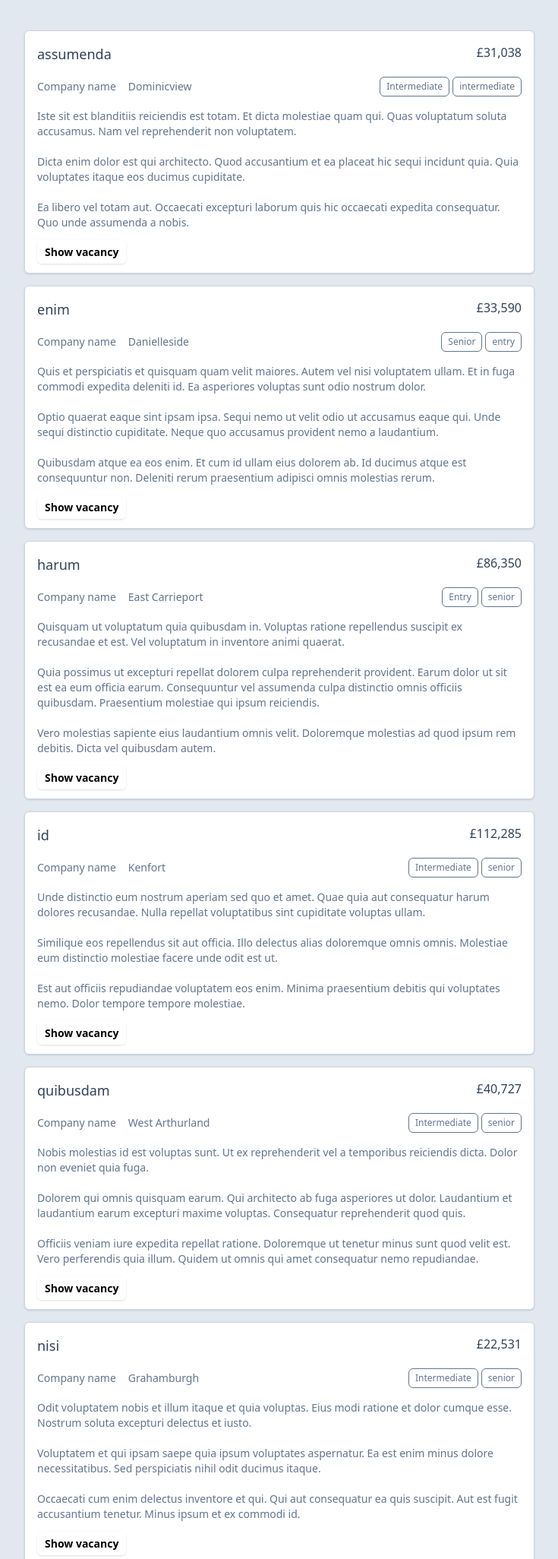
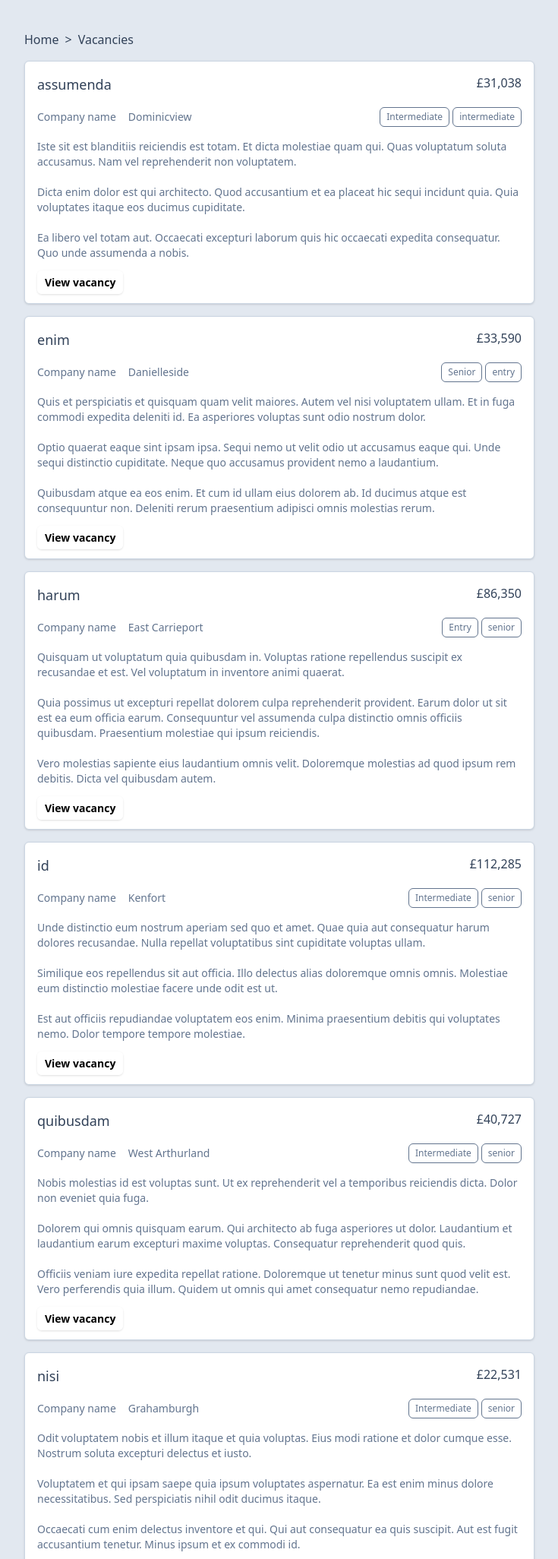
Before and after one commit to mdinehin/laravel-job-board, a Laravel app: page /vacancies in a window 1280 px wide. Shown: the top 2052 px of the page at 76% size, without its empty margins (272-1007 px from the left). Run offline with Laravel 12, Linux system fonts and the light colour scheme; data comes from the database, SQL or seed files in the repository; style sheets or scripts are compiled from the project's sources.

Commit message:
Add Breadcrumb component

```diff
--- /dev/null
+++ b/app/View/Components/Breadcrumb.php
@@ -0,0 +1,27 @@
+<?php
+
+namespace App\View\Components;
+
+use Closure;
+use Illuminate\Contracts\View\View;
+use Illuminate\View\Component;
+
+class Breadcrumb extends Component
+{
+    /**
+     * Create a new component instance.
+     */
+    public function __construct(
+        public array $links
+    ) {
+        //
+    }
+
+    /**
+     * Get the view / contents that represent the component.
+     */
+    public function render(): View|Closure|string
+    {
+        return view('components.breadcrumb');
+    }
+}
--- /dev/null
+++ b/resources/views/components/breadcrumb.blade.php
@@ -0,0 +1,19 @@
+<nav {{ $attributes }}>
+    <ul class="flex flex-row gap-2 items-center">
+        <li class="flex flex-row gap-2 items-center">
+            <a href="/" class="hover:underline hover:underline-offset-4">Home</a>
+            <span>></span>
+        </li>
+
+        @foreach($links as $label => $link)
+            <li class="flex flex-row gap-2 items-center">
+                @if(! $loop->last)
+                    <a href="{{ $link }}" class="hover:underline hover:underline-offset-4">{{ $label }}</a>
+                    <span>></span>
+                @else
+                    <div>{{ $label }}</div>
+                @endif
+            </li>
+        @endforeach
+    </ul>
+</nav>
--- a/resources/views/vacancies/index.blade.php
+++ b/resources/views/vacancies/index.blade.php
@@ -1,11 +1,17 @@
 <x-layout>
+    <x-breadcrumb class="mb-4"
+        :links="[
+            'Vacancies' => route('vacancies.index'),
+        ]"
+    />
+
     <ul class="flex flex-col gap-4">
         @foreach($vacancies as $vacancy)
             <li>
                 <x-vacancy-card :$vacancy>
                     <div>
                         <x-link-button :href="route('vacancies.show', $vacancy)">
-                            Show vacancy
+                            View vacancy
                         </x-link-button>
                     </div>
                 </x-vacancy-card>
```
Also changed, not shown: resources/views/vacancies/show.blade.php (+7 -0 lines).
